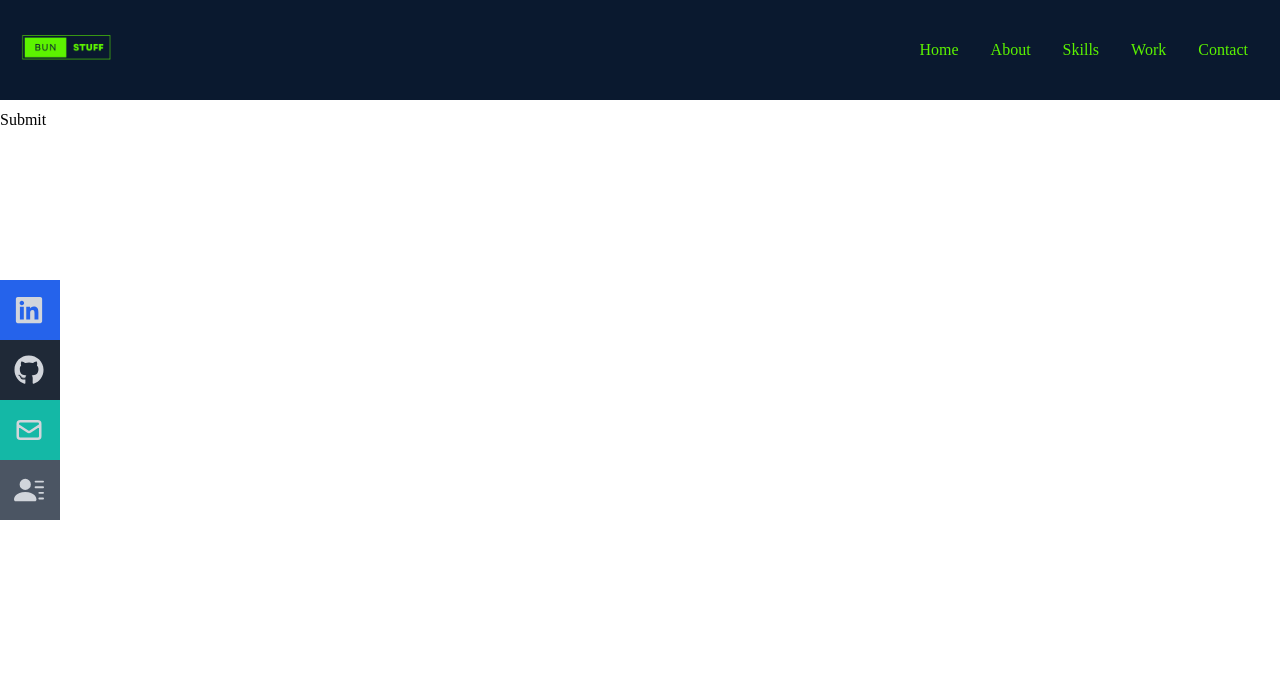
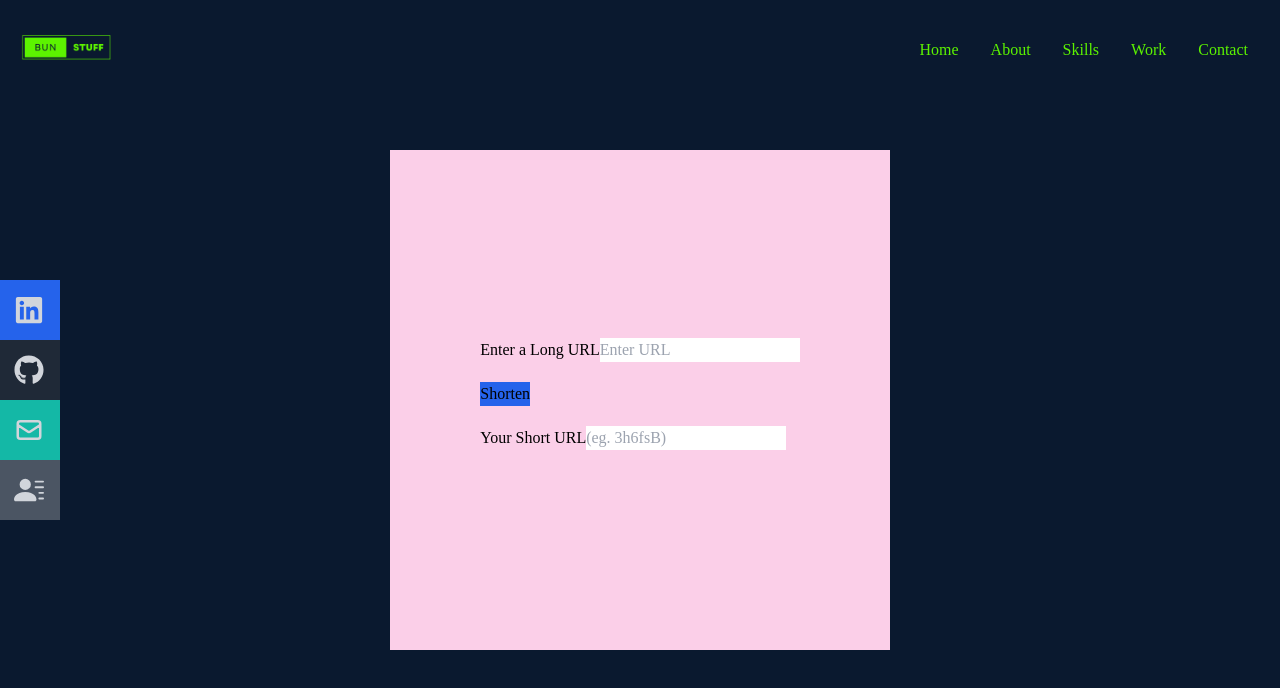
Before and after one commit to mbunalski/portfolio, a React (Create React App) app in the folder portfolio/: page /url in a window 1280 px wide. Shown: the top 688 px of the page. Built offline with nearby package versions, Linux system fonts and the light colour scheme.

Commit message:
short url mods

```diff
--- a/portfolio/src/components/ShortUrl.jsx
+++ b/portfolio/src/components/ShortUrl.jsx
@@ -2,34 +2,34 @@ import React from 'react'
 import Button from 'react-bootstrap/Button';
 import Form from 'react-bootstrap/Form';
 
+
 const ShortUrl = () => {
     return (
 
-        <div className='auth-wrapper'>
-            <div className='auth-wrapper'>
+        <div className='w-full h-screen bg-[#0a192f] text-black'>
+            <div className='flex flex-col justify-center items-center w-full h-full'>
+                <div className= ' bg bg-pink-200 w-[500px] h-[500px] flex flex-col justify-center items-center'>
                 <Form>
-                <Form.Group className="mb-3" controlId="formBasicEmail">
-                    <Form.Label>Email address</Form.Label>
-                    <Form.Control type="email" placeholder="Enter email" />
-                    <Form.Text className="text-muted">
-                    We'll never share your email with anyone else.
-                    </Form.Text>
-                </Form.Group>
+                    <Form.Group className="mb-5" controlId="formBasicEmail">
+                        <Form.Label>Enter a Long URL</Form.Label>
+                        <Form.Control type="email" placeholder="Enter URL"/>
+                    </Form.Group>
 
-                <Form.Group className="mb-3" controlId="formBasicPassword">
-                    <Form.Label>Password</Form.Label>
-                    <Form.Control type="password" placeholder="Password" />
-                </Form.Group>
-                <Form.Group className="mb-3" controlId="formBasicCheckbox">
-                    <Form.Check type="checkbox" label="Check me out" />
-                </Form.Group>
-                <Button variant="primary" type="submit">
-                    Submit
-                </Button>
+                    <Button className="mb-5 bg-blue-600" variant="primary" type="submit">
+                        Shorten
+                    </Button>
+
+                    <Form.Group className="mb-3" controlId="formBasicPassword">
+                        <Form.Label>Your Short URL</Form.Label>
+                        <Form.Control type="" placeholder="(eg. 3h6fsB)"/>
+                    </Form.Group>
+
+
                 </Form>
+                </div>
             </div>
         </div>
-      );
+    );
 }
 
 export default ShortUrl
```
